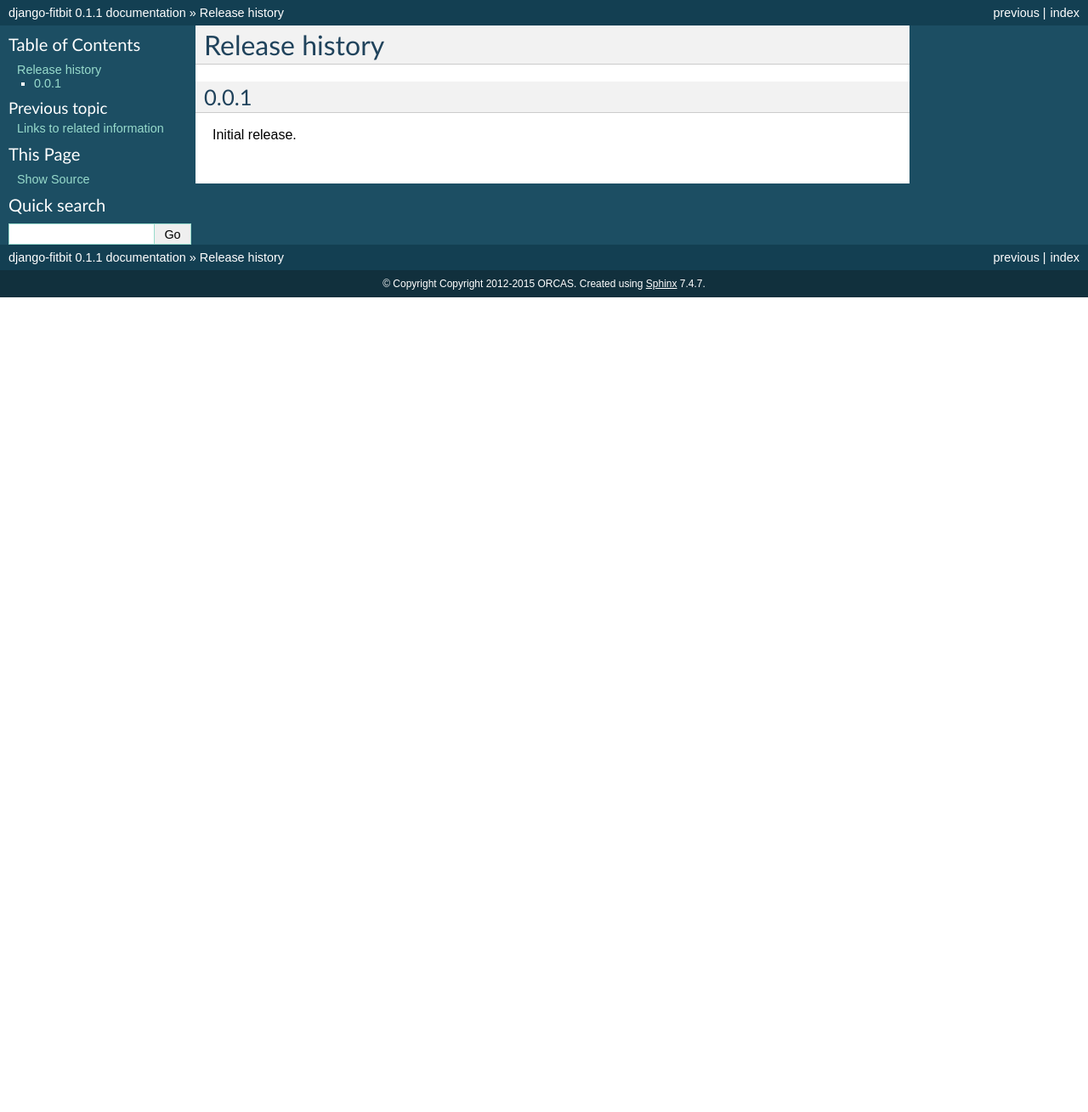
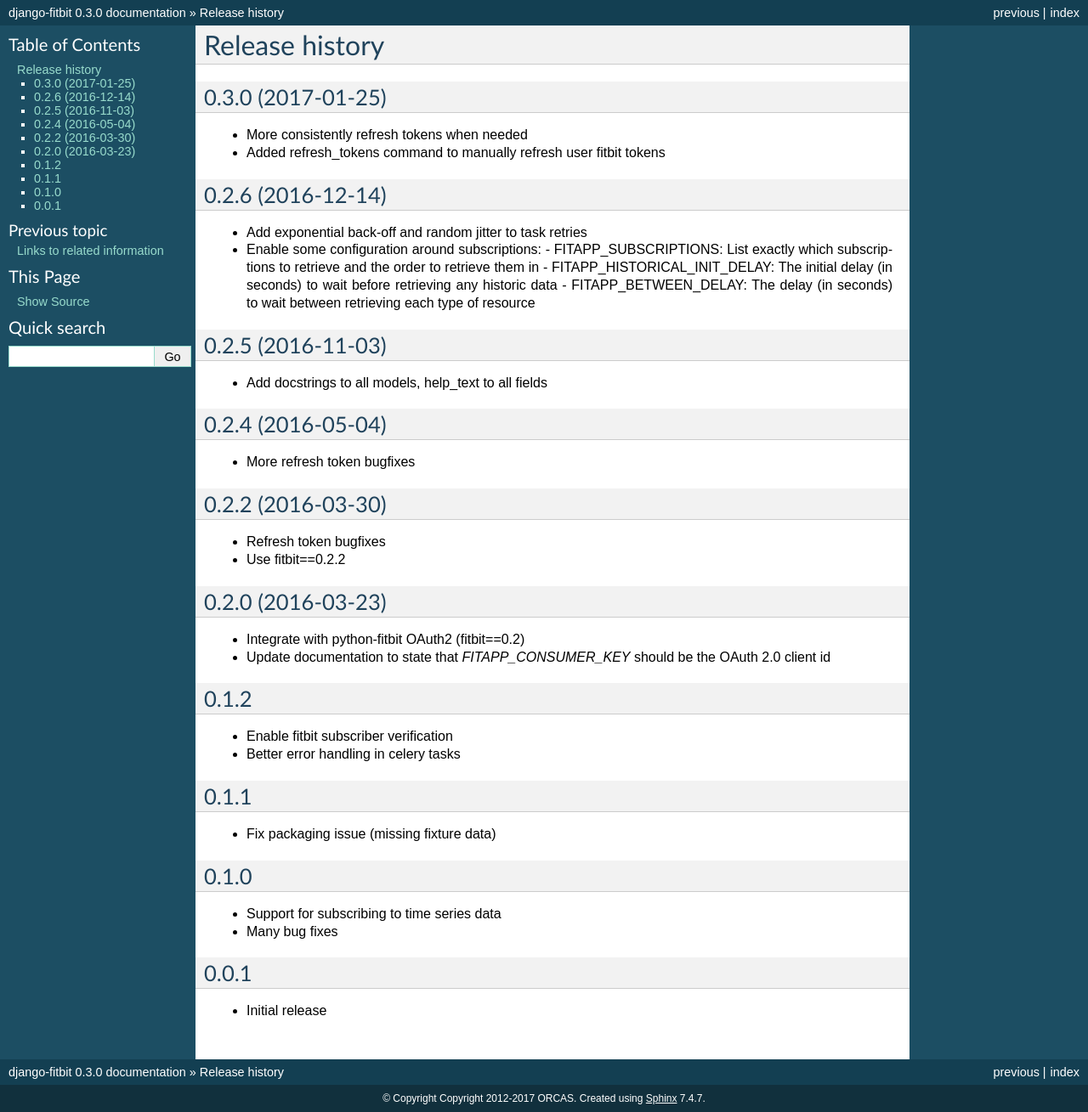
Before and after one commit to orcasgit/django-fitbit, a Sphinx documentation site: the page built from docs/releases.rst, in a window 1280 px wide. Shown: the whole page at 85% size. Built offline with Sphinx 7.4.7, drawn with Linux system fonts in a browser that asks for light colours; before the commit the page ends 900 px from its top, so only the background shows below that.

Commit message:
version 0.3.0

```diff
--- a/CHANGELOG.md
+++ b/CHANGELOG.rst
@@ -1,5 +1,11 @@
+0.3.0 (2017-01-25)
+------------------
+
+- More consistently refresh tokens when needed
+- Added refresh_tokens command to manually refresh user fitbit tokens
+
 0.2.6 (2016-12-14)
-==================
+------------------
 
 - Add exponential back-off and random jitter to task retries
 - Enable some configuration around subscriptions:
@@ -8,45 +14,45 @@
   - FITAPP_BETWEEN_DELAY: The delay (in seconds) to wait between retrieving each type of resource
 
 0.2.5 (2016-11-03)
-==================
+------------------
 
 - Add docstrings to all models, help_text to all fields
 
 0.2.4 (2016-05-04)
-==================
+------------------
 
 - More refresh token bugfixes
 
 0.2.2 (2016-03-30)
-==================
+------------------
 
 - Refresh token bugfixes
 - Use fitbit==0.2.2
 
 0.2.0 (2016-03-23)
-==================
+------------------
 
 - Integrate with python-fitbit OAuth2 (fitbit==0.2)
 - Update documentation to state that `FITAPP_CONSUMER_KEY` should be the OAuth 2.0 client id
 
 0.1.2
-=====
+-----
 
 - Enable fitbit subscriber verification
 - Better error handling in celery tasks
 
 0.1.1
-=====
+-----
 
 - Fix packaging issue (missing fixture data)
 
 0.1.0
-=====
+-----
 
 - Support for subscribing to time series data
 - Many bug fixes
 
 0.0.1
-=====
+-----
 
 - Initial release
--- a/docs/conf.py
+++ b/docs/conf.py
@@ -41,16 +41,17 @@
 
 # General information about the project.
 project = u'django-fitbit'
-copyright = u'Copyright 2012-2015 ORCAS'
+copyright = u'Copyright 2012-2017 ORCAS'
 
 # The version info for the project you're documenting, acts as replacement for
 # |version| and |release|, also used in various other places throughout the
 # built documents.
 #
 # The short X.Y version.
-version = '0.1.1'
+from fitapp import __version__, __release__
+version = __version__
 # The full version, including alpha/beta/rc tags.
-release = '0.1.1'
+release = __release__
 
 # The language for content autogenerated by Sphinx. Refer to documentation
 # for a list of supported languages.
--- a/docs/releases.rst
+++ b/docs/releases.rst
@@ -1,7 +1,4 @@
 Release history
 ==================
 
-0.0.1
---------
-
-Initial release.
+.. include:: ../CHANGELOG.rst
--- a/fitapp/__init__.py
+++ b/fitapp/__init__.py
@@ -1,2 +1,3 @@
 "Django integration for python-fitbit"
-__version__ = "0.2.6"
+__version__ = "0.3.0"
+__release__ = "0.3.0"
```
Also changed, not shown: LICENSE.txt.
